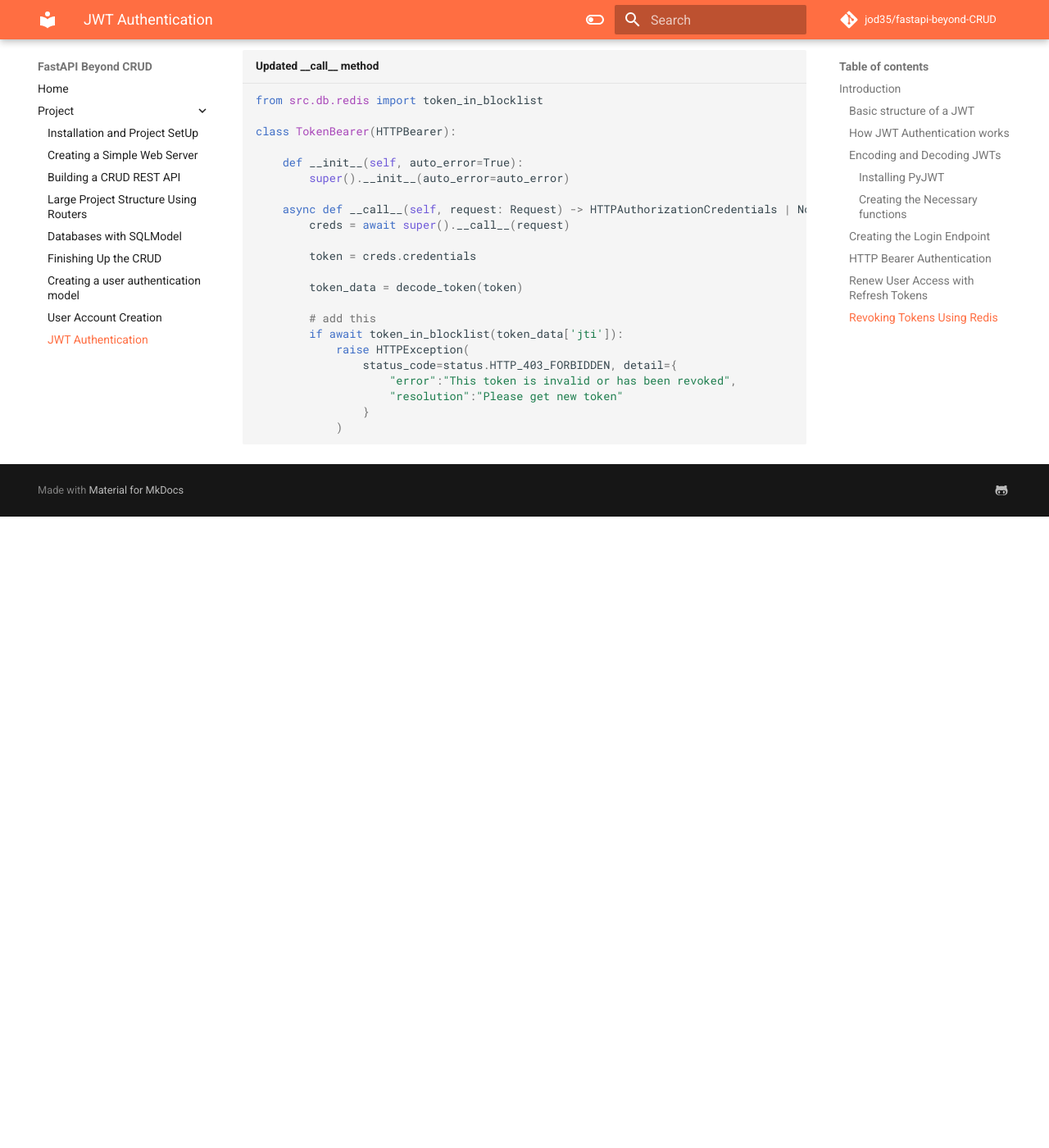
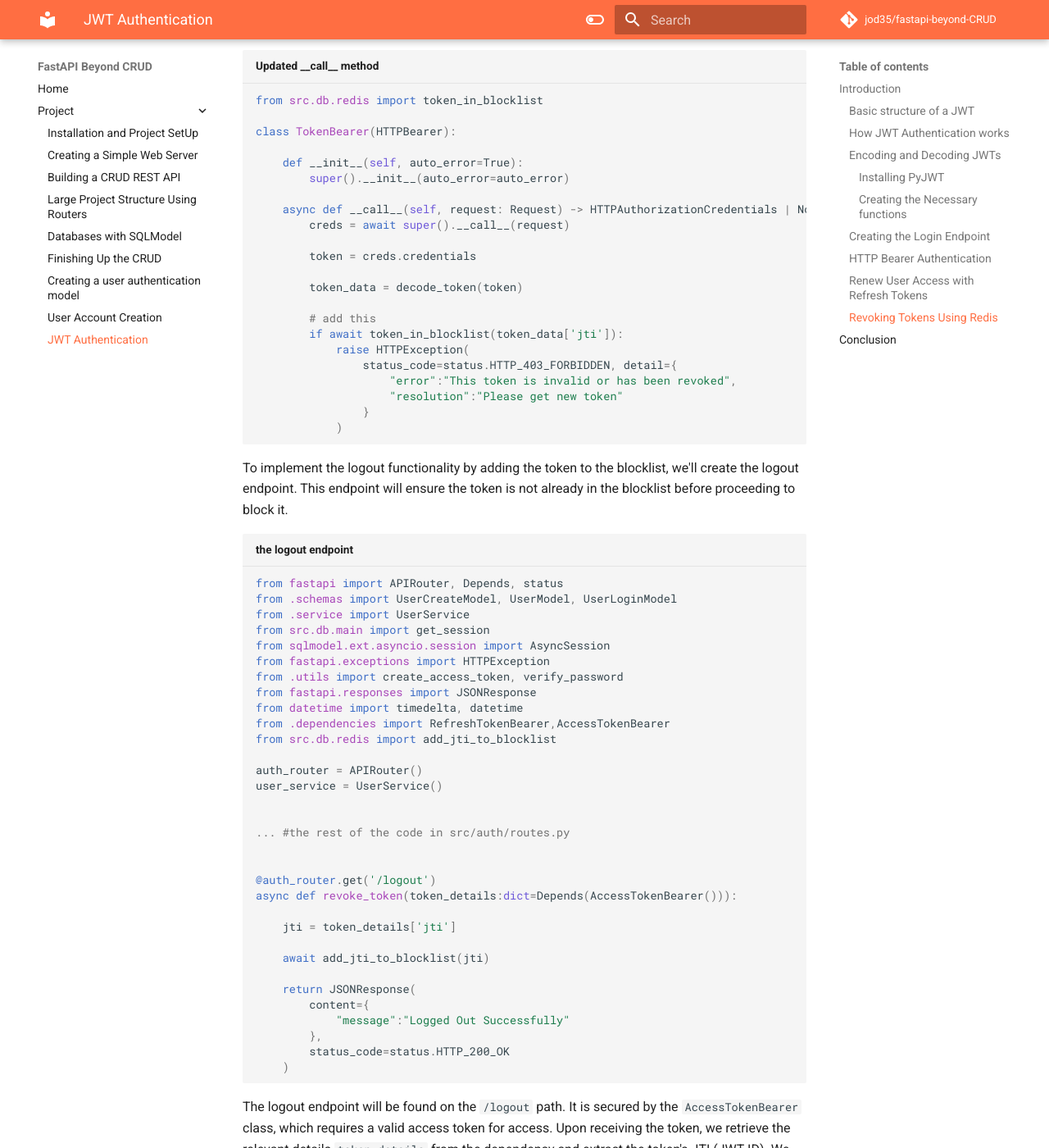
Before and after one commit to jod35/fastapi-beyond-crud-docs, an MkDocs documentation site: the page built from docs/chapter9.md, in a window 1280 px wide and 1400 px high, scrolled down 17952 px. Shown: the whole window at 82% size. Built offline with MkDocs 1.6.1 and Material for MkDocs 9.7.7, drawn with Linux system fonts in a browser that asks for light colours; comment, search, counter and statistics services are not loaded; before the commit the page ends 18582 px from its top, so only the background shows below that; some of the changed text lies outside the part shown.

Commit message:
finish chapter 9

````diff
--- a/docs/chapter9.md
+++ b/docs/chapter9.md
@@ -2,7 +2,7 @@
 
 ## Introduction
 
-Now that we can create user accounts, let us build on top of that to allow users to login or have a session in our application. While there are very many approaches to authentication we shall look at JWT Authentication in this chapter. JWTs stand for JSON Web Tokens, a mechanism for transferring claims (secret data) between parties. The claims in a JWT are encoded as a JSON object that is used as a payload that can be signed or integrity protected or encrypted.
+Now that we can create user accounts, let's build on that to allow users to log in and maintain a session in our application. While there are many approaches to authentication, we will focus on JWT (JSON Web Token) authentication in this chapter. JWTs are a mechanism for transferring claims (secret data) between parties. The claims in a JWT are encoded as a JSON object, which is used as a payload that can be signed, integrity protected, or encrypted.
 
 ### Basic structure of a JWT
 
@@ -689,3 +689,61 @@ class TokenBearer(HTTPBearer):
                 }
             )
 ```
+
+To implement the logout functionality by adding the token to the blocklist, we'll create the logout endpoint. This endpoint will ensure the token is not already in the blocklist before proceeding to block it.
+
+```python title="the logout endpoint"
+from fastapi import APIRouter, Depends, status
+from .schemas import UserCreateModel, UserModel, UserLoginModel
+from .service import UserService
+from src.db.main import get_session
+from sqlmodel.ext.asyncio.session import AsyncSession
+from fastapi.exceptions import HTTPException
+from .utils import create_access_token, verify_password
+from fastapi.responses import JSONResponse
+from datetime import timedelta, datetime
+from .dependencies import RefreshTokenBearer,AccessTokenBearer
+from src.db.redis import add_jti_to_blocklist
+
+auth_router = APIRouter()
+user_service = UserService()
+
+
+... #the rest of the code in src/auth/routes.py
+
+
+@auth_router.get('/logout')
+async def revoke_token(token_details:dict=Depends(AccessTokenBearer())):
+
+    jti = token_details['jti']
+
+    await add_jti_to_blocklist(jti)
+
+    return JSONResponse(
+        content={
+            "message":"Logged Out Successfully"
+        },
+        status_code=status.HTTP_200_OK
+    )
+```
+The logout endpoint will be found on the `/logout` path. It is secured by the `AccessTokenBearer` class, which requires a valid access token for access. Upon receiving the token, we retrieve the relevant details `token_details` from the dependency and extract the token's JTI (JWT ID). We then call the `add_jti_to_blocklist` function to add this JTI to the blocklist in Redis. After successfully adding the JTI to the blocklist, we return a response indicating the success of the operation.
+
+
+Let us test this out in the client. Let us begin by get a new token pair from the Login endpoint,
+![Logging In to get new token](./img/img30.png)
+
+Using the new access token, let us try to access the endpoint for listing all books.
+![Listing all books with the new token](./img/img31.png)
+
+Let us now revoke this token by accessing the token by using the logging endpoint.
+![Logging Out](./img/img32.png)
+
+Notice how this token cannot be used to list all books again. So this shows how revoked access tokens can not be used to access a protected endpoint.
+![Protected endpoint](./img/img33.png)
+
+## Conclusion
+At this point, we have covered several key aspects of implementing JWT authentication in a FastAPI application. We started by granting users access using access tokens. We then explored protecting endpoints with HTTP Bearer Authentication, ensuring that users can only access them with valid tokens. Additionally, we implemented a way for users to renew their access tokens using refresh tokens when their current tokens expire. Finally, we demonstrated how to revoke tokens using Redis, preventing them from being used to access protected endpoints.
+
+**Previous**: [Databases with SQLModel](./chapter5.md)
+
+**Next**: [User Account Creation](./chapter8.md)
````
Also changed, not shown: docs/img/img30.png (added), docs/img/img31.png (added), docs/img/img32.png (added), docs/img/img33.png (added), site/chapter9/index.html, site/search/search_index.json, 1 other file.
